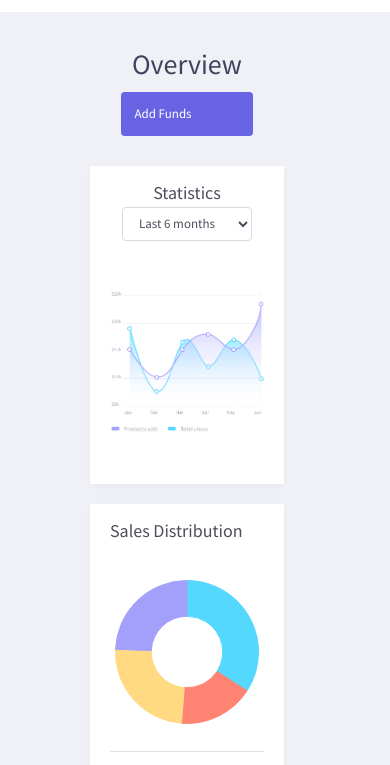
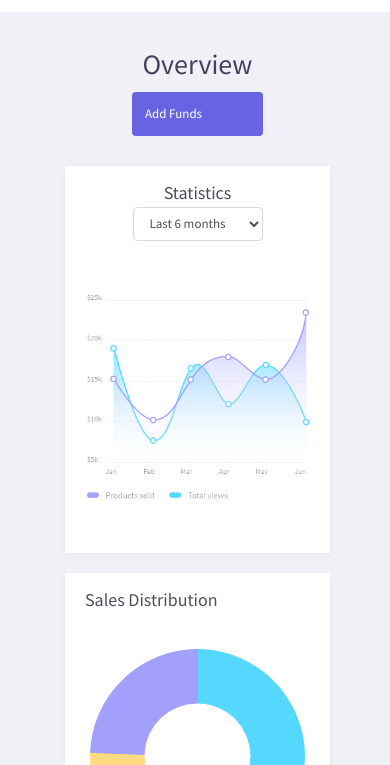
Before and after one commit to Siddharth-EV/Impekabkle, a plain HTML site: page index.html in a window 390 px wide. Shown: the part 58-823 px from the top of the page. Drawn offline with nearby package versions, Linux system fonts and the light colour scheme.

Commit message:
Update style.css
new change

```diff
--- a/style.css
+++ b/style.css
@@ -700,6 +700,10 @@ body {
   .header .navbar .navbar-nav .nav-item .form-control{
     width: 125px;
   }
+  .main-content{
+    padding-left: 50px;
+    padding-right: 45px;
+  }
   .main-content .topbar {
     flex-direction: column;
     align-items: center;
@@ -732,6 +736,7 @@ body {
     bottom: 30px;
   }
 
+
 }
 @media only screen and (max-width: 375px){
   .header .navbar .navbar-nav .nav-item {
```
